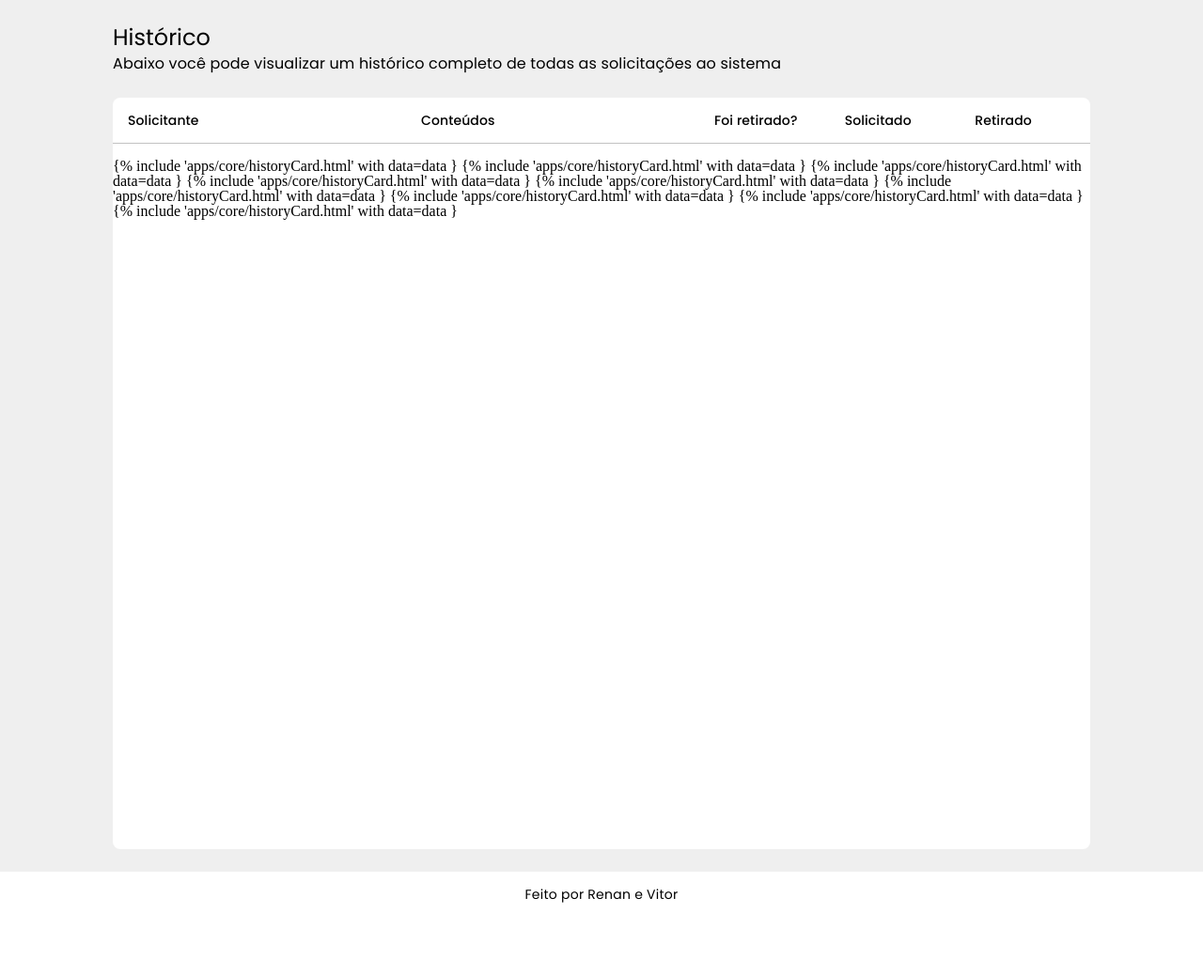
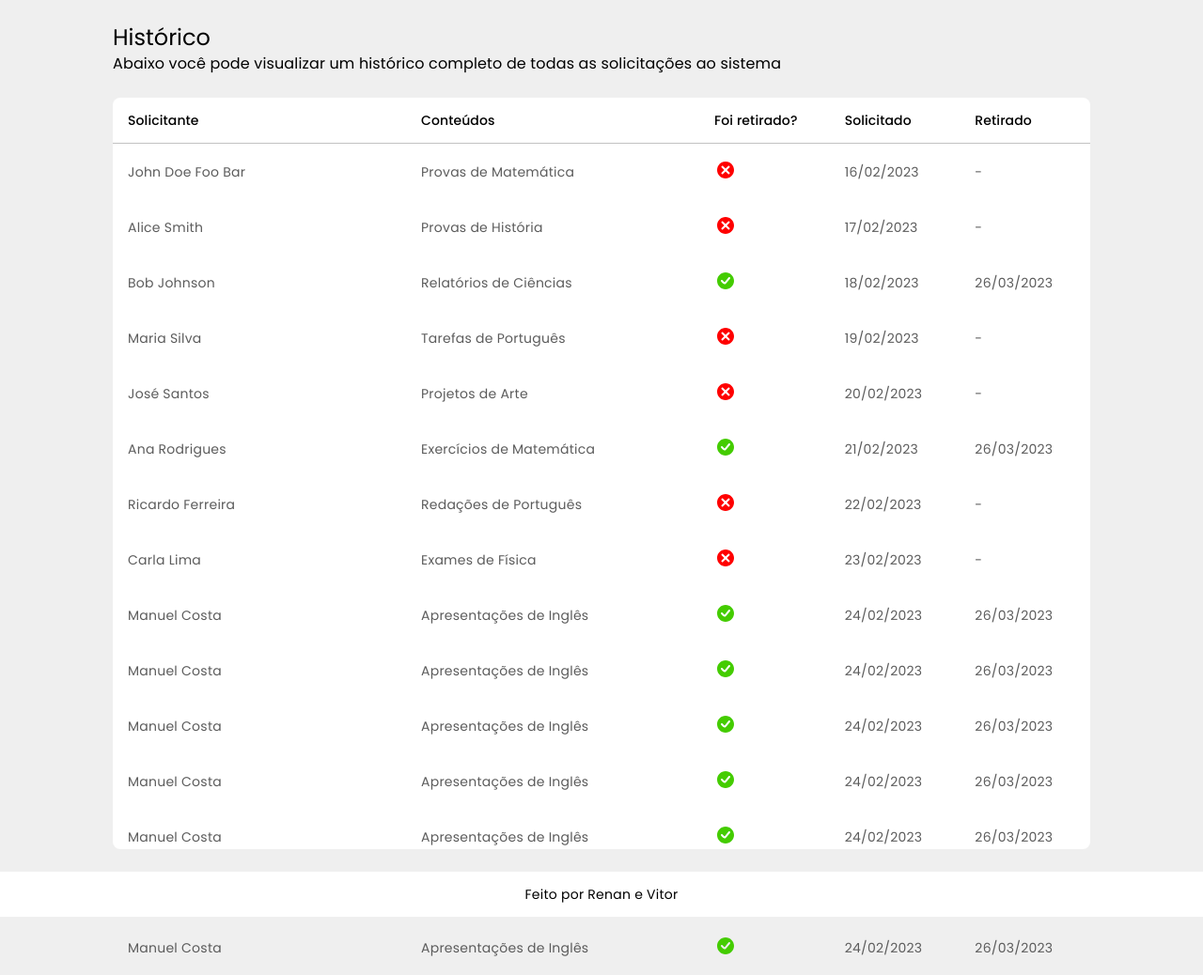
Before and after one commit to RenanMaestrya/SGFI, a Django app: page /historico/ in a window 1280 px wide. Shown: the part 80-1118 px from the top of the page at 94% size. Before the commit the page ends 1041 px from the top, so only its background shows below. Run offline with Django 4.2, Linux system fonts and the light colour scheme.

Commit message:
feat: add history table

```diff
--- a/SGFI/apps/core/views.py
+++ b/SGFI/apps/core/views.py
@@ -1,5 +1,172 @@
 from django.shortcuts import render
 
+
+data = {
+    "prints": [
+        {
+            'id': 1,
+            'requested_at': '16/02/2023',
+            'requested_by': 'John Doe Foo Bar',
+            'attachment': 'Provas de Matemática',
+            'attachment_count': 16,
+            'withdraw_date': '16/02/2023',
+            'withdraw_time': '16:30',
+            'status': 'pending',
+        },
+        {
+            'id': 2,
+            'requested_at': '17/02/2023',
+            'requested_by': 'Alice Smith',
+            'attachment': 'Provas de História',
+            'attachment_count': 8,
+            'withdraw_date': '18/02/2023',
+            'withdraw_time': '14:15',
+            'status': 'printed',
+        },
+        {
+            'id': 3,
+            'requested_at': '18/02/2023',
+            'requested_by': 'Bob Johnson',
+            'attachment': 'Relatórios de Ciências',
+            'attachment_count': 12,
+            'withdraw_date': '19/02/2023',
+            'withdraw_time': '11:45',
+            'status': 'withdrawn',
+            'withdrawn_at': '26/03/2023'
+        },
+        {
+            'id': 4,
+            'requested_at': '19/02/2023',
+            'requested_by': 'Maria Silva',
+            'attachment': 'Tarefas de Português',
+            'attachment_count': 5,
+            'withdraw_date': '20/02/2023',
+            'withdraw_time': '10:30',
+            'status': 'pending',
+        },
+        {
+            'id': 5,
+            'requested_at': '20/02/2023',
+            'requested_by': 'José Santos',
+            'attachment': 'Projetos de Arte',
+            'attachment_count': 10,
+            'withdraw_date': '21/02/2023',
+            'withdraw_time': '15:45',
+            'status': 'printed',
+        },
+        {
+            'id': 6,
+            'requested_at': '21/02/2023',
+            'requested_by': 'Ana Rodrigues',
+            'attachment': 'Exercícios de Matemática',
+            'attachment_count': 7,
+            'withdraw_date': '22/02/2023',
+            'withdraw_time': '09:30',
+            'status': 'withdrawn',
+            'withdrawn_at': '26/03/2023'
+        },
+        {
+            'id': 7,
+            'requested_at': '22/02/2023',
+            'requested_by': 'Ricardo Ferreira',
+            'attachment': 'Redações de Português',
+            'attachment_count': 9,
+            'withdraw_date': '23/02/2023',
+            'withdraw_time': '12:15',
+            'status': 'pending',
+        },
+        {
+            'id': 8,
+            'requested_at': '23/02/2023',
+            'requested_by': 'Carla Lima',
+            'attachment': 'Exames de Física',
+            'attachment_count': 3,
+            'withdraw_date': '24/02/2023',
+            'withdraw_time': '14:45',
+            'status': 'printed',
+        },
+        {
+            'id': 9,
+            'requested_at': '24/02/2023',
+            'requested_by': 'Manuel Costa',
+            'attachment': 'Apresentações de Inglês',
+            'attachment_count': 6,
+            'withdraw_date': '25/02/2023',
+            'withdraw_time': '10:00',
+            'status': 'withdrawn',
+            'withdrawn_at': '26/03/2023'
+        },
+        {
+            'id': 10,
+            'requested_at': '24/02/2023',
+            'requested_by': 'Manuel Costa',
+            'attachment': 'Apresentações de Inglês',
+            'attachment_count': 6,
+            'withdraw_date': '25/02/2023',
+            'withdraw_time': '10:00',
+            'status': 'withdrawn',
+            'withdrawn_at': '26/03/2023'
+        },
+        {
+            'id': 11,
+            'requested_at': '24/02/2023',
+            'requested_by': 'Manuel Costa',
+            'attachment': 'Apresentações de Inglês',
+            'attachment_count': 12,
+            'withdraw_date': '25/02/2023',
+            'withdraw_time': '10:00',
+            'status': 'withdrawn',
+            'withdrawn_at': '26/03/2023'
+        },
+        {
+            'id': 13,
+            'requested_at': '24/02/2023',
+            'requested_by': 'Manuel Costa',
+            'attachment': 'Apresentações de Inglês',
+            'attachment_count': 6,
+            'withdraw_date': '25/02/2023',
+            'withdraw_time': '10:00',
+            'status': 'withdrawn',
+            'withdrawn_at': '26/03/2023'
+        },
+        {
+            'id': 14,
+            'requested_at': '24/02/2023',
+            'requested_by': 'Manuel Costa',
+            'attachment': 'Apresentações de Inglês',
+            'attachment_count': 6,
+            'withdraw_date': '25/02/2023',
+            'withdraw_time': '10:00',
+            'status': 'withdrawn',
+            'withdrawn_at': '26/03/2023'
+        },
+        {
+            'id': 15,
+            'requested_at': '24/02/2023',
+            'requested_by': 'Manuel Costa',
+            'attachment': 'Apresentações de Inglês',
+            'attachment_count': 6,
+            'withdraw_date': '25/02/2023',
+            'withdraw_time': '10:00',
+            'status': 'withdrawn',
+            'withdrawn_at': '26/03/2023'
+        },
+        {
+            'id': 16,
+            'requested_at': '24/02/2023',
+            'requested_by': 'Manuel Costa',
+            'attachment': 'Apresentações de Inglês',
+            'attachment_count': 6,
+            'withdraw_date': '25/02/2023',
+            'withdraw_time': '10:00',
+            'status': 'withdrawn',
+            'withdrawn_at': '26/03/2023'
+        },
+    ],
+    "withdrawn_count": 9,
+    "pending_count": 3,
+    "printed_count": 3
+}
 
 # Create your views here.
 def index(request):
@@ -10,242 +177,12 @@
 
 def dashboard(request):
     role = 'admin'
-    data = {
-        "prints": [
-            {
-                'id': 1,
-                'requested_at': '16/02/2023',
-                'requested_by': 'John Doe Foo Bar',
-                'attachment': 'Provas de Matemática',
-                'attachment_count': 16,
-                'withdraw_date': '16/02/2023',
-                'withdraw_time': '16:30',
-                'status': 'pending',
-            },
-            {
-                'id': 2,
-                'requested_at': '17/02/2023',
-                'requested_by': 'Alice Smith',
-                'attachment': 'Provas de História',
-                'attachment_count': 8,
-                'withdraw_date': '18/02/2023',
-                'withdraw_time': '14:15',
-                'status': 'printed',
-            },
-            {
-                'id': 3,
-                'requested_at': '18/02/2023',
-                'requested_by': 'Bob Johnson',
-                'attachment': 'Relatórios de Ciências',
-                'attachment_count': 12,
-                'withdraw_date': '19/02/2023',
-                'withdraw_time': '11:45',
-                'status': 'withdrawn',
-            },
-            {
-                'id': 4,
-                'requested_at': '19/02/2023',
-                'requested_by': 'Maria Silva',
-                'attachment': 'Tarefas de Português',
-                'attachment_count': 5,
-                'withdraw_date': '20/02/2023',
-                'withdraw_time': '10:30',
-                'status': 'pending',
-            },
-            {
-                'id': 5,
-                'requested_at': '20/02/2023',
-                'requested_by': 'José Santos',
-                'attachment': 'Projetos de Arte',
-                'attachment_count': 10,
-                'withdraw_date': '21/02/2023',
-                'withdraw_time': '15:45',
-                'status': 'printed',
-            },
-            {
-                'id': 6,
-                'requested_at': '21/02/2023',
-                'requested_by': 'Ana Rodrigues',
-                'attachment': 'Exercícios de Matemática',
-                'attachment_count': 7,
-                'withdraw_date': '22/02/2023',
-                'withdraw_time': '09:30',
-                'status': 'withdrawn',
-            },
-            {
-                'id': 7,
-                'requested_at': '22/02/2023',
-                'requested_by': 'Ricardo Ferreira',
-                'attachment': 'Redações de Português',
-                'attachment_count': 9,
-                'withdraw_date': '23/02/2023',
-                'withdraw_time': '12:15',
-                'status': 'pending',
-            },
-            {
-                'id': 8,
-                'requested_at': '23/02/2023',
-                'requested_by': 'Carla Lima',
-                'attachment': 'Exames de Física',
-                'attachment_count': 3,
-                'withdraw_date': '24/02/2023',
-                'withdraw_time': '14:45',
-                'status': 'printed',
-            },
-            {
-                'id': 9,
-                'requested_at': '24/02/2023',
-                'requested_by': 'Manuel Costa',
-                'attachment': 'Apresentações de Inglês',
-                'attachment_count': 6,
-                'withdraw_date': '25/02/2023',
-                'withdraw_time': '10:00',
-                'status': 'withdrawn',
-            },
-            {
-                'id': 10,
-                'requested_at': '24/02/2023',
-                'requested_by': 'Manuel Costa',
-                'attachment': 'Apresentações de Inglês',
-                'attachment_count': 6,
-                'withdraw_date': '25/02/2023',
-                'withdraw_time': '10:00',
-                'status': 'withdrawn',
-            },
-            {
-                'id': 11,
-                'requested_at': '24/02/2023',
-                'requested_by': 'Manuel Costa',
-                'attachment': 'Apresentações de Inglês',
-                'attachment_count': 12,
-                'withdraw_date': '25/02/2023',
-                'withdraw_time': '10:00',
-                'status': 'withdrawn',
-            },
-            {
-                'id': 13,
-                'requested_at': '24/02/2023',
-                'requested_by': 'Manuel Costa',
-                'attachment': 'Apresentações de Inglês',
-                'attachment_count': 6,
-                'withdraw_date': '25/02/2023',
-                'withdraw_time': '10:00',
-                'status': 'withdrawn',
-            },
-            {
-                'id': 14,
-                'requested_at': '24/02/2023',
-                'requested_by': 'Manuel Costa',
-                'attachment': 'Apresentações de Inglês',
-                'attachment_count': 6,
-                'withdraw_date': '25/02/2023',
-                'withdraw_time': '10:00',
-                'status': 'withdrawn',
-            },
-            {
-                'id': 15,
-                'requested_at': '24/02/2023',
-                'requested_by': 'Manuel Costa',
-                'attachment': 'Apresentações de Inglês',
-                'attachment_count': 6,
-                'withdraw_date': '25/02/2023',
-                'withdraw_time': '10:00',
-                'status': 'withdrawn',
-            },
-            {
-                'id': 16,
-                'requested_at': '24/02/2023',
-                'requested_by': 'Manuel Costa',
-                'attachment': 'Apresentações de Inglês',
-                'attachment_count': 6,
-                'withdraw_date': '25/02/2023',
-                'withdraw_time': '10:00',
-                'status': 'withdrawn',
-            },
-        ],
-        "withdrawn_count": 9,
-        "pending_count": 3,
-        "printed_count": 3
+    context = data
 
-    }
-    return render(request, 'apps/core/pages/dashboard.html', { 'role': role, 'requests': data })
+    return render(request, 'apps/core/pages/dashboard.html', { 'role': role, 'requests': context })
 
 def history(request):
     role = 'admin'
-    data = [
-        {
-            'id': 1,
-            'requested_at': '16/02/2023',
-            'requested_by': 'John Doe Foo Bar',
-            'withdraw_date': '16/02/2023',
-            'content': 'Prova de Matemática, Prova de Química, Prova de Português',
-            'withdrawed': 'true'
-        },
-        {
-            'id': 2,
-            'requested_at': '17/02/2023',
-            'requested_by': 'Alice Smith',
-            'withdraw_date': '18/02/2023',
-            'content': 'Prova de Matemática, Prova de Química, Prova de Português',
-            'withdrawed': 'true'
+    context= data
 
-        },
-        {
-            'id': 3,
-            'requested_at': '18/02/2023',
-            'requested_by': 'Bob Johnson',
-            'withdraw_date': '19/02/2023',
-            'content': 'Prova de Matemática, Prova de Química, Prova de Português',
-            'withdrawed': 'true'
-        },
-        {
-            'id': 4,
-            'requested_at': '19/02/2023',
-            'requested_by': 'Maria Silva',
-            'withdraw_date': '20/02/2023',
-            'content': 'Prova de Matemática, Prova de Química, Prova de Português',
-            'withdrawed': 'true'
-        },
-        {
-            'id': 5,
-            'requested_at': '20/02/2023',
-            'requested_by': 'José Santos',
-            'withdraw_date': '21/02/2023',
-            'content': 'Prova de Matemática, Prova de Química, Prova de Português',
-            'withdrawed': 'false'
-        },
-        {
-            'id': 6,
-            'requested_at': '21/02/2023',
-            'requested_by': 'Ana Rodrigues',
-            'withdraw_date': '22/02/2023',
-            'content': 'Prova de Matemática, Prova de Química, Prova de Português',
-            'withdrawed': 'false'
-        },
-        {
-            'id': 7,
-            'requested_at': '22/02/2023',
-            'requested_by': 'Ricardo Ferreira',
-            'withdraw_date': '23/02/2023',
-            'content': 'Prova de Matemática, Prova de Química, Prova de Português',
-            'withdrawed': 'true'
-        },
-        {
-            'id': 8,
-            'requested_at': '23/02/2023',
-            'requested_by': 'Carla Lima',
-            'withdraw_date': '24/02/2023',
-            'content': 'Prova de Matemática, Prova de Química, Prova de Português',
-            'withdrawed': 'false'
-        },
-        {
-            'id': 9,
-            'requested_at': '24/02/2023',
-            'requested_by': 'Manuel Costa',
-            'withdraw_date': '25/02/2023',
-            'content': 'Prova de Matemática, Prova de Química, Prova de Português',
-            'withdrawed': 'true'
-        }
-    ]
-
-    return render(request, 'apps/core/pages/history.html', { 'role': role, 'requests': data })
+    return render(request, 'apps/core/pages/history.html', { 'role': role, 'requests': context })
--- a/SGFI/static/css/components/historyCard.css
+++ b/SGFI/static/css/components/historyCard.css
@@ -1,4 +1,21 @@
-.container {
+span[class="body-2"] {
+    color: var(--neutral-700)
+}
+
+.row {
+    padding-left: 16px;
+}
+
+.card-row{
+    box-sizing: border-box;
     display: flex;
+    max-width: 100%;
+    width: 100%;
+    padding: 16px 0;
     flex-direction: row;
 }
+
+.card-row:hover {
+    background-color: var(--neutral-100);
+    cursor: pointer;
+}
--- a/SGFI/static/css/pages/history.css
+++ b/SGFI/static/css/pages/history.css
@@ -6,7 +6,6 @@
     background-color: var(--neutral-white);
     justify-content: flex-start;
     border-radius: 8px;
-    gap: 16px
 }
 .title {
     margin-bottom: 24px;
@@ -14,6 +13,7 @@
 }
 
 .table-header {
+    max-width: 100%;
     width: 100%;
     height: 48px;
     display: flex;
@@ -25,7 +25,6 @@
     width: 60%;
     display: flex;
     align-items: center;
-    justify-content: space-between;
     flex-direction: row;
 }
 
@@ -33,7 +32,6 @@
     width: 40%;
     display: flex;
     align-items: center;
-    justify-content: space-between;
     flex-direction: row;
 }
 
@@ -50,6 +48,7 @@
 }
 
 .table-column{
+    max-width: 100%;
     width: 100%;
     height: 48px;
     display: flex;
@@ -59,11 +58,5 @@
 .row{
     display: flex;
     width: 100%;
+    max-width: 100%;
 }
-
-.card-row{
-    display: flex;
-    width: 100%;
-    padding-left: 16px;
-    flex-direction: row;
-}
--- a/SGFI/templates/apps/core/historyCard.html
+++ b/SGFI/templates/apps/core/historyCard.html
@@ -5,11 +5,36 @@
         <div class="row">
             <span class="body-2">{{ data.requested_by }}</span>
         </div>
+        <div class="row">
+            <span class="body-2">{{ data.attachment }}</span>
+        </div>
+    </div>
 
-    </div>
     <div class="percent40">
         <div class="row">
-            <span class="body-2">{{ data. }}</span>
+            <span class="body-2">
+                {% if data.status == 'withdrawn' %}
+                    <img src="{% static 'assets/check.svg' %}" alt="Ícone de check">
+                {% else %}
+                    <img src="{% static 'assets/dell.svg' %}" alt="Ícone de cancel">
+                {% endif %}
+            </span>
+        </div>
+
+        <div class="row">
+            <span class="body-2">{{ data.requested_at }}</span>
+        </div>
+
+        <div class="row">
+            <span class="body-2">
+                {% if data.status == 'withdrawn' %}
+                    {{ data.withdrawn_at }}
+                {% else %}
+                    -
+                {% endif %}
+            </span>
         </div>
     </div>
+
+
 </div>
--- a/SGFI/templates/apps/core/pages/history.html
+++ b/SGFI/templates/apps/core/pages/history.html
@@ -7,6 +7,7 @@
 <link rel="stylesheet" type="text/css" href="{% static 'css/components/footer.css' %}">
 <link rel="stylesheet" type="text/css" href="{% static 'css/components/header.css' %}">
 <link rel="stylesheet" type="text/css" href="{% static 'css/components/input.css' %}">
+<link rel="stylesheet" type="text/css" href="{% static 'css/components/historyCard.css' %}">
 <link rel="stylesheet" type="text/css" href="{% static 'css/pages/history.css' %}">
 {% endblock css %}
 
@@ -17,7 +18,6 @@
 {% include 'apps/core/header.html' with role=role %}
 
 <div class="global-wrapper">
-
     <div class="global-container">
         <div class="title">
             <h3 class="headline-4">Histórico</h3>
@@ -34,6 +34,7 @@
                             Conteúdos
                         </span>
                     </div>
+
                     <div class="percent40">
                         <span class="subtitle-2 base-label secondary-label">
                             Foi retirado?
@@ -45,16 +46,16 @@
                             Retirado
                         </span>
                     </div>
+
                 </div>
-                    <div class="table-column">
-                        {% for data in requests %}
-                            {% include 'apps/core/historyCard.html' with data=data }
-                        {% endfor %}
-                    </div>
+                <div class="table-column">
+                    {% for data in requests.prints %}
+                        {% include 'apps/core/historyCard.html' with data=data %}
+                    {% endfor %}
+                </div>
             </div>
         </main>
     </div>
-
-{% include 'apps/core/footer.html' %}
+    {% include 'apps/core/footer.html' %}
 </div>
 {% endblock %}
```
Also changed, not shown: SGFI/static/assets/check.svg (added), SGFI/static/assets/dell.svg (added).
